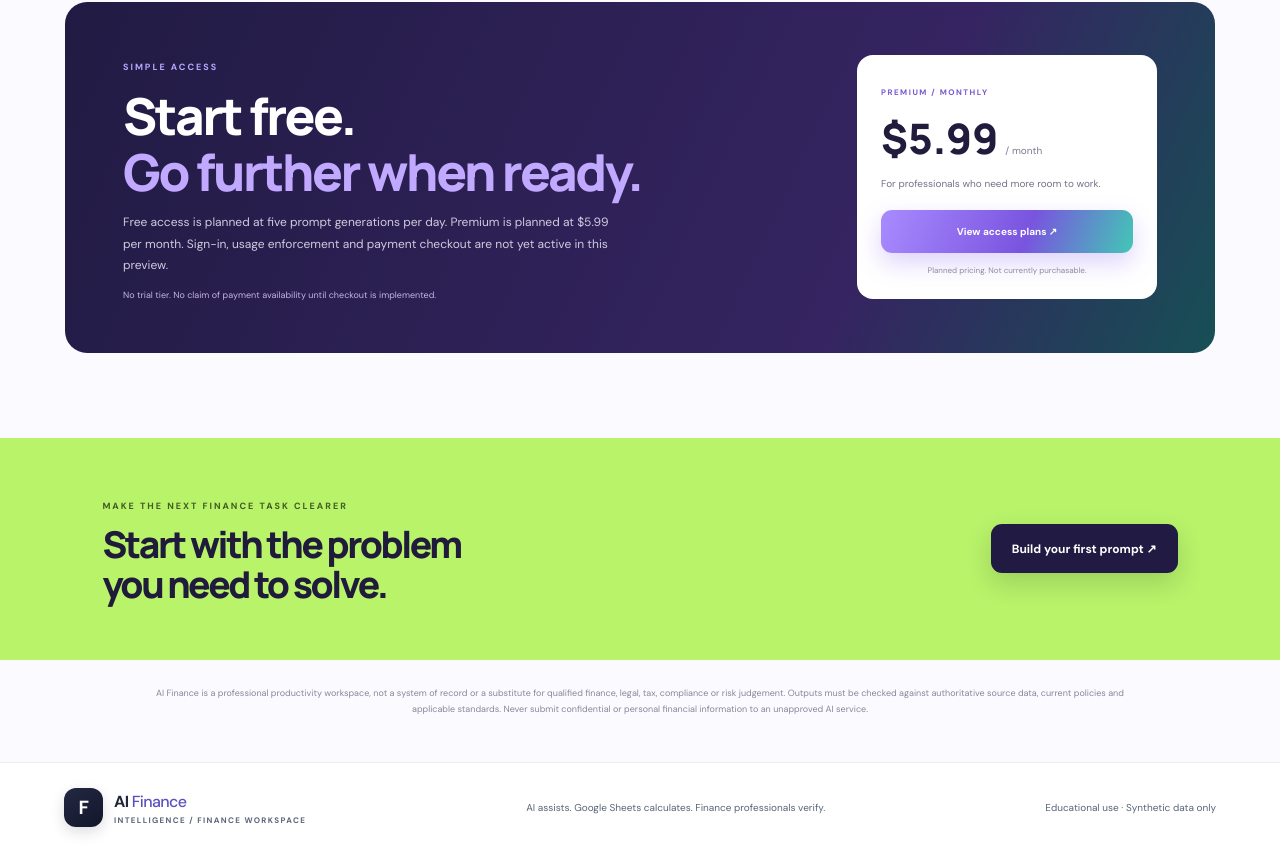
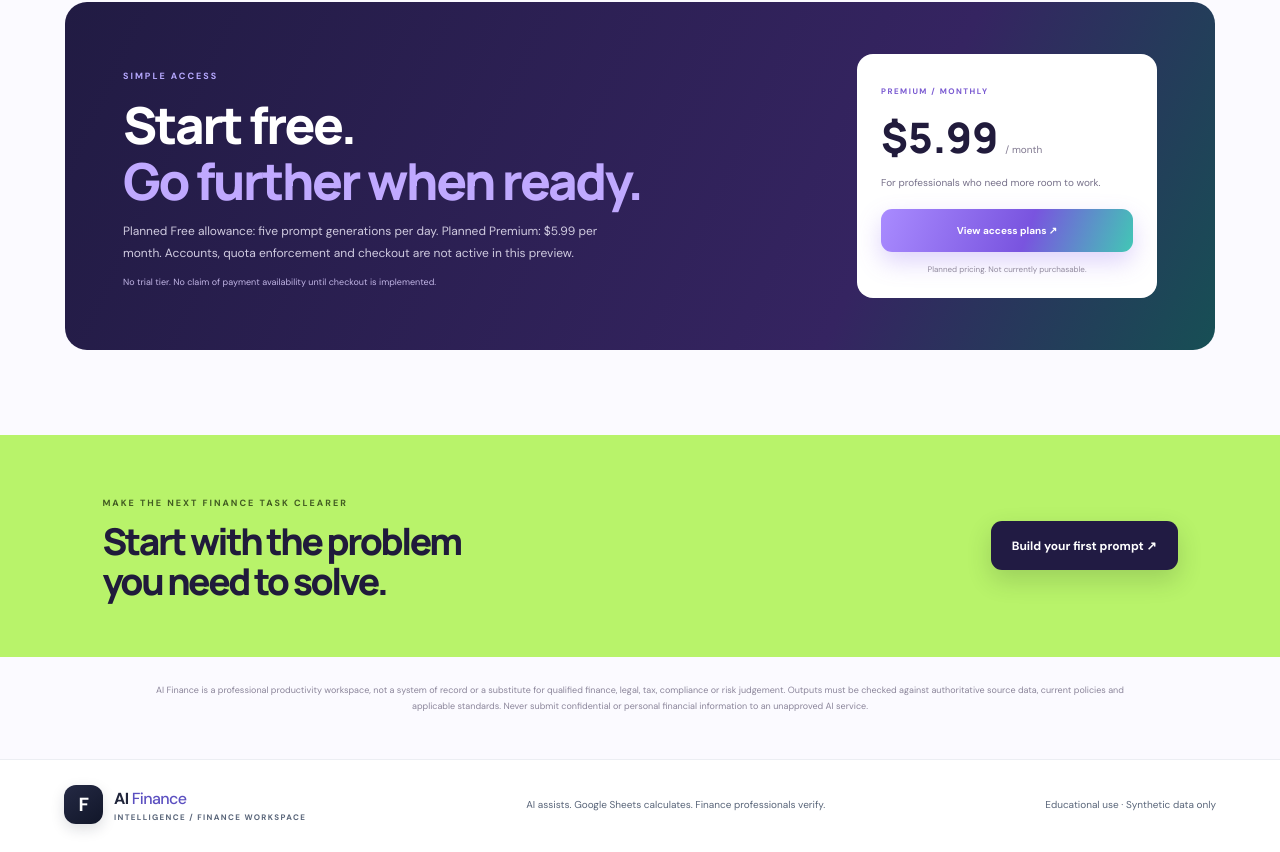
Before and after one commit to sbparimi/gemini-finance-lab, a Next.js app: page / in a window 1280 px wide. Shown: the part 3436-4288 px from the top of the page. Built offline with nearby package versions, Linux system fonts and the light colour scheme.

Commit message:
Clarify planned free allowance and premium launch status

```diff
--- a/app/page.tsx
+++ b/app/page.tsx
@@ -14,7 +14,7 @@ export default function Home(){return <main className="story-home">
  <section className="story-usecases"><div className="story-section-head"><div><span className="story-kicker">THE OUTPUT IS THE POINT</span><h2>Less prompt tinkering.<br/>More useful finance work.</h2></div><p>Every professional task starts with a different question. Structure the instruction around the decision and the evidence required.</p></div><div className="story-usecase-grid">{useCases.map(([n,t,d,c])=><article className={"story-usecase "+c} key={n}><span>{n}</span><h3>{t}</h3><p>{d}</p></article>)}</div></section>
  <section className="story-studio"><div className="story-studio-copy"><span className="story-kicker">PROMPT STUDIO</span><h2>Type a sentence.<br/><em>Or just say it.</em></h2><p>Start with the minimum raw text: a task, a question or a problem. Type it or use voice input. Studio adds the professional role, context, source requirements, analytical method, output structure and validation rules.</p><Link href="/studio" className="story-button light">Open Prompt Studio <span>↗</span></Link></div><div className="story-studio-steps"><div><b>01</b><span><strong>Your words</strong><small>“Why is DSO increasing this quarter?”</small></span></div><div><b>02</b><span><strong>Professional structure</strong><small>Evidence, drivers, calculations and exceptions</small></span></div><div><b>03</b><span><strong>Reviewable output</strong><small>Findings, action owners and independent checks</small></span></div></div></section>
  <section className="story-methods"><div><span className="story-kicker dark">BUILT ON PROFESSIONAL METHODS</span><h2>Think like an analyst.<br/>Communicate like an adviser.</h2><p>Use MECE issue trees, driver analysis, hypothesis testing, scenario modelling, root-cause analysis and control matrices where they fit the work. No fake firm endorsements or claims of proprietary methodology.</p><div className="story-method-pills"><span>MECE issue trees</span><span>Hypothesis-led analysis</span><span>Driver trees</span><span>Scenario modelling</span><span>Root-cause analysis</span><span>Control matrices</span><span>Executive synthesis</span></div><Link href="/topics" className="story-inline-link">See the methodology map ↗</Link></div><div className="story-method-art"><div className="method-ring ring-a"></div><div className="method-ring ring-b"></div><div className="method-core"><b>FROM</b><strong>QUESTION</strong><span>↓</span><strong>EVIDENCE</strong><span>↓</span><strong>DECISION</strong></div><div className="method-note">ASSUMPTIONS<br/>MADE VISIBLE</div></div></section>
- <section className="story-pricing"><div><span className="story-kicker">SIMPLE ACCESS</span><h2>Start free.<br/><em>Go further when ready.</em></h2><p>Free access is planned at five prompt generations per day. Premium is planned at $5.99 per month. Sign-in, usage enforcement and payment checkout are not yet active in this preview.</p><div className="story-pricing-note">No trial tier. No claim of payment availability until checkout is implemented.</div></div><div className="story-price-card"><span>PREMIUM / MONTHLY</span><div><strong>$5.99</strong><small>/ month</small></div><p>For professionals who need more room to work.</p><Link href="/plans" className="story-button">View access plans ↗</Link><small className="story-price-disclaimer">Planned pricing. Not currently purchasable.</small></div></section>
+ <section className="story-pricing"><div><span className="story-kicker">SIMPLE ACCESS</span><h2>Start free.<br/><em>Go further when ready.</em></h2><p>Planned Free allowance: five prompt generations per day. Planned Premium: $5.99 per month. Accounts, quota enforcement and checkout are not active in this preview.</p><div className="story-pricing-note">No trial tier. No claim of payment availability until checkout is implemented.</div></div><div className="story-price-card"><span>PREMIUM / MONTHLY</span><div><strong>$5.99</strong><small>/ month</small></div><p>For professionals who need more room to work.</p><Link href="/plans" className="story-button">View access plans ↗</Link><small className="story-price-disclaimer">Planned pricing. Not currently purchasable.</small></div></section>
  <section className="story-final-cta"><div><span className="story-kicker">MAKE THE NEXT FINANCE TASK CLEARER</span><h2>Start with the problem<br/>you need to solve.</h2></div><Link href="/studio" className="story-button">Build your first prompt ↗</Link></section>
  <div className="story-disclaimer">AI Finance is a professional productivity workspace, not a system of record or a substitute for qualified finance, legal, tax, compliance or risk judgement. Outputs must be checked against authoritative source data, current policies and applicable standards. Never submit confidential or personal financial information to an unapproved AI service.</div>
  </main>}
```
